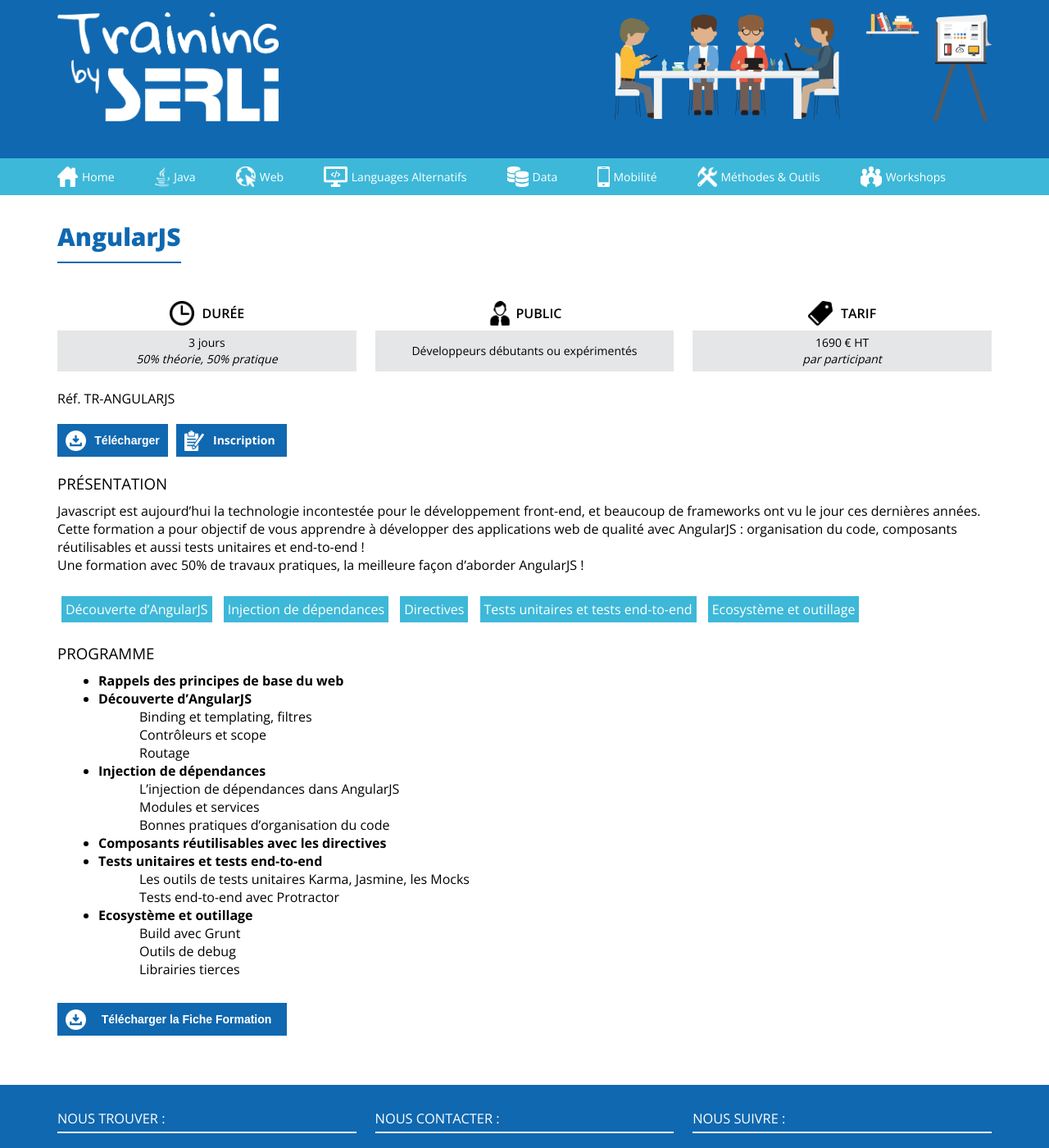
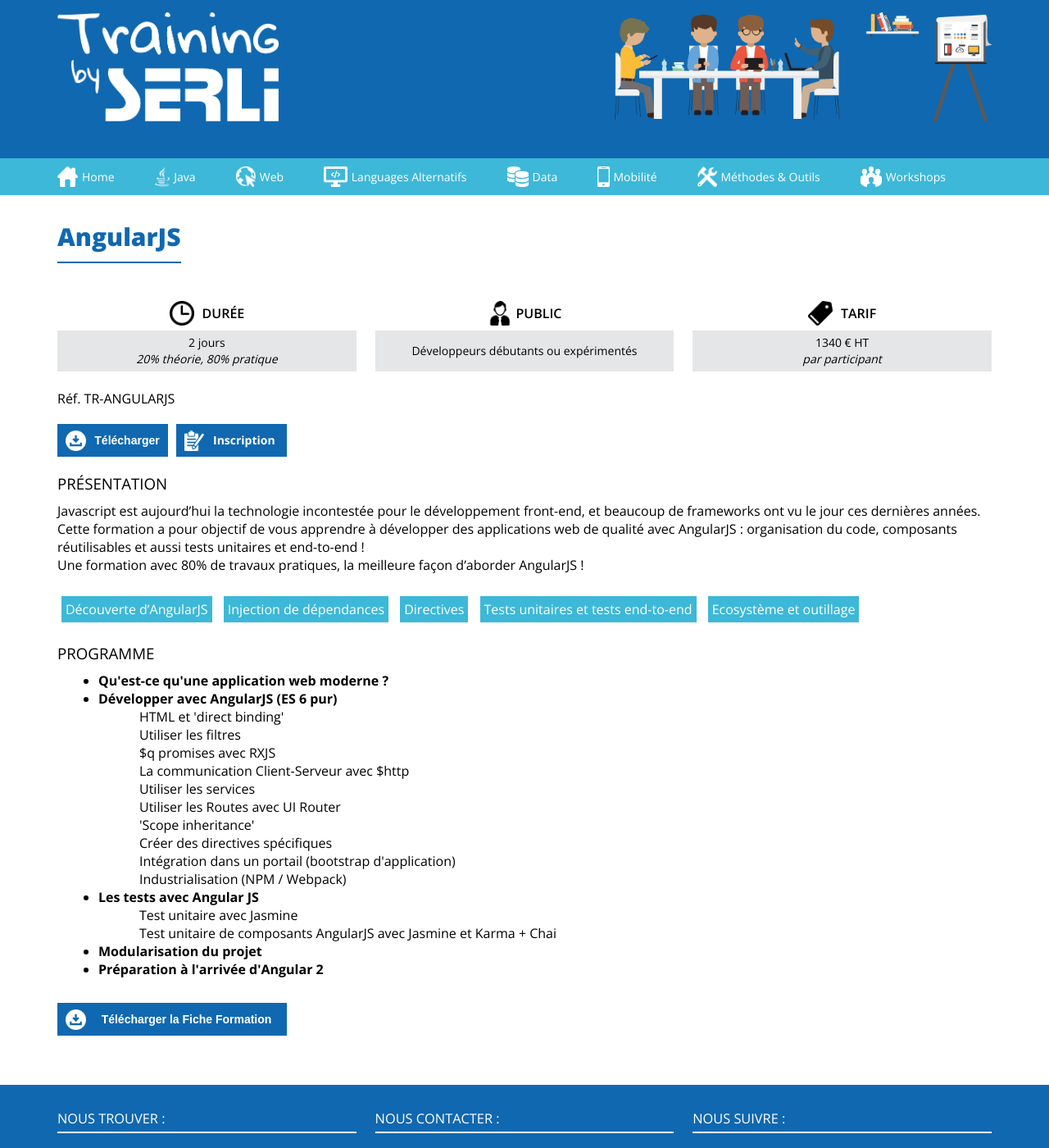
Before and after one commit to Serli/training-by-serli, a Jekyll site: the page built from Summary/Workshops/_posts/2016-08-30-AngularJS.md, in a window 1280 px wide and 1400 px high. Shown: the whole window at 82% size. Built offline with Jekyll 4.4.1, drawn with Linux system fonts in a browser that asks for light colours; nearby versions of some CDN libraries.

Commit message:
adding the workshop content of Angular

```diff
--- a/Summary/Workshops/_posts/2016-08-30-AngularJS.md
+++ b/Summary/Workshops/_posts/2016-08-30-AngularJS.md
@@ -1,61 +1,57 @@
 ---
 layout: training
 title: AngularJS
-permalink: /Web/TR-ANGULARJS
+permalink: /Web/WK-ANGULARJS
 public: Développeurs débutants ou expérimentés
-costs: 1690 € HT
+costs: 1340 € HT
 costs-description: par participant
-duration: 3 jours
-duration-description: 50% théorie, 50% pratique
+duration: 2 jours
+duration-description: 20% théorie, 80% pratique
 ref: TR-ANGULARJS
 subject: [
-  'Découverte d’AngularJS',
-  'Injection de dépendances',
-  'Directives',
-  'Tests unitaires et tests end-to-end',
-  'Ecosystème et outillage'
+  "Découverte d’AngularJS",
+  "Injection de dépendances",
+  "Directives",
+  "Tests unitaires et tests end-to-end",
+  "Ecosystème et outillage"
 ]
 program: [
   {
-    title: 'Rappels des principes de base du web',
+    title: "Qu'est-ce qu'une application web moderne ?",
     activity: []
   },{
-    title: 'Découverte d’AngularJS',
+    title: "Développer avec AngularJS (ES 6 pur)",
     activity: [
-      'Binding et templating, filtres',
-      'Contrôleurs et scope',
-      'Routage'
+      "HTML et 'direct binding'",
+      "Utiliser les filtres",
+      "$q promises avec RXJS",
+      "La communication Client-Serveur avec $http",
+      "Utiliser les services",
+      "Utiliser les Routes avec UI Router",
+      "'Scope inheritance'",
+      "Créer des directives spécifiques",
+      "Intégration dans un portail (bootstrap d'application)",
+      "Industrialisation (NPM / Webpack)"
     ]
   },{
-    title: 'Injection de dépendances',
+    title: "Les tests avec Angular JS",
     activity: [
-      'L’injection de dépendances dans AngularJS',
-      'Modules et services',
-      'Bonnes pratiques d’organisation du code'
+      "Test unitaire avec Jasmine",
+      "Test unitaire de composants AngularJS avec Jasmine et Karma + Chai"
     ]
   },{
-    title: 'Composants réutilisables avec les directives',
+    title: "Modularisation du projet",
     activity: []
   },{
-    title: 'Tests unitaires et tests end-to-end',
-    activity: [
-      'Les outils de tests unitaires Karma, Jasmine, les Mocks',
-      'Tests end-to-end avec Protractor'
-    ]
-  },{
-    title: 'Ecosystème et outillage',
-    activity: [
-      'Build avec Grunt',
-      'Outils de debug',
-      'Librairies tierces'
-    ]
+    title: "Préparation à l'arrivée d'Angular 2",
+    activity: []
   }
 ]
 presentation: 'Javascript est aujourd’hui la technologie incontestée pour le développement front-end, et beaucoup de frameworks ont vu le jour ces dernières années.
 Cette formation a pour objectif de vous apprendre à développer des applications web de qualité avec AngularJS : organisation du code, composants réutilisables et aussi tests unitaires et end-to-end !
-Une formation avec 50% de travaux pratiques, la meilleure façon d’aborder AngularJS !'
+Une formation avec 80% de travaux pratiques, la meilleure façon d’aborder AngularJS !'
 ---
 
 Javascript est aujourd’hui la technologie incontestée pour le développement front-end, et beaucoup de frameworks ont vu le jour ces dernières années.
 Cette formation a pour objectif de vous apprendre à développer des applications web de qualité avec AngularJS : organisation du code, composants réutilisables et aussi tests unitaires et end-to-end !
-Une formation avec 50% de travaux pratiques, la meilleure façon d’aborder AngularJS !
+Une formation avec 80% de travaux pratiques, la meilleure façon d’aborder AngularJS !
```
